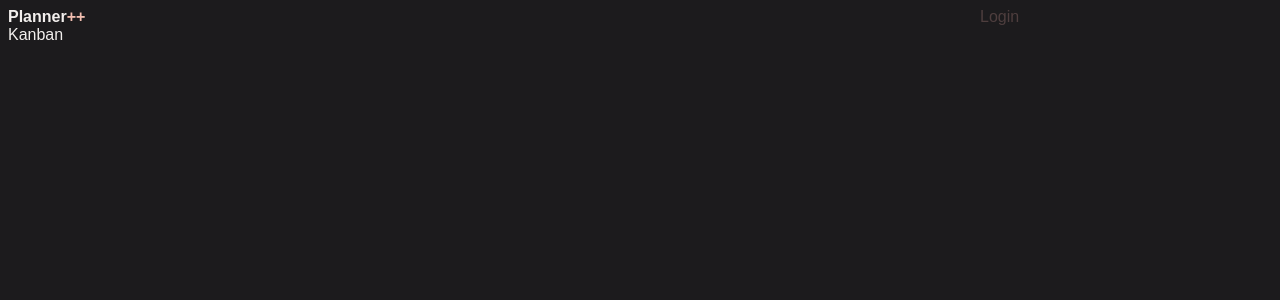
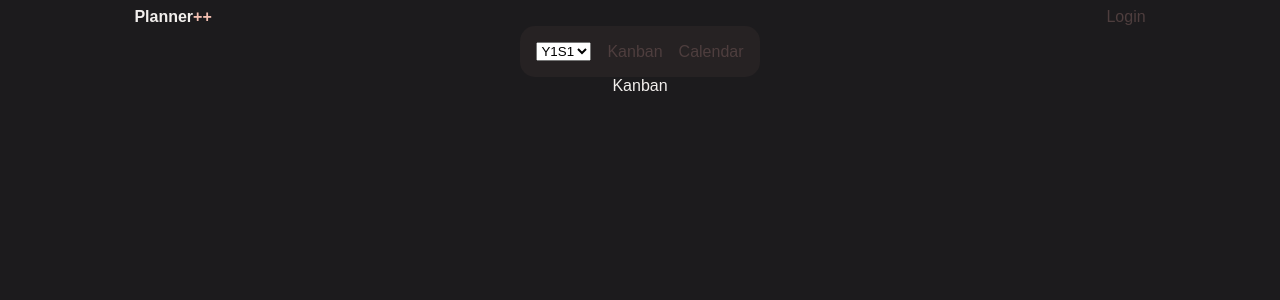
Before and after one commit to Airiinnn/plannerpp-app, a React (Create React App) app: page / in a window 1280 px wide. Shown: the top 300 px of the page. Built offline with nearby package versions, Linux system fonts and the light colour scheme.

Commit message:
Navbar layout

```diff
--- a/src/App.tsx
+++ b/src/App.tsx
@@ -2,13 +2,16 @@ import React from "react";
 import { BrowserRouter as Router, Routes, Route } from "react-router-dom";
 
 import Header from "./containers/Header/Header";
+import Navbar from "./containers/Navbar/Navbar";
 import Kanban from "./views/Kanban/Kanban";
 import Calendar from "./views/Calendar/Calendar";
 
 function App() {
   return (
+    <div className="app">
       <Router>
         <Header />
+        <Navbar />
 
         <Routes>
           <Route path="/">
@@ -18,6 +21,7 @@ function App() {
           </Route>
         </Routes>
       </Router>
+    </div>
   );
 }
 
--- /dev/null
+++ b/src/components/NavbarLink/NavbarLink.tsx
@@ -0,0 +1,15 @@
+import React from "react";
+import { Link } from "react-router-dom";
+
+import "./navbar-link.scss";
+import { NavbarLinkProps } from "../../types";
+
+function NavbarLink({ text, redirectPath }: NavbarLinkProps) {
+  return (
+    <Link to={redirectPath}>
+      <h2 className="navbar-link__text">{text}</h2>
+    </Link>
+  );
+}
+
+export default NavbarLink;
--- /dev/null
+++ b/src/components/NavbarLink/navbar-link.scss
@@ -0,0 +1,5 @@
+@import "../../styles/variables";
+
+.navbar-link__text {
+  color: $sub-color;
+}
--- /dev/null
+++ b/src/containers/Navbar/Navbar.tsx
@@ -0,0 +1,19 @@
+import React from "react"
+
+import "./navbar.scss";
+import NavbarLink from "../../components/NavbarLink/NavbarLink";
+
+function Navbar() {
+  return (
+    <div className="navbar">
+      <select>
+        <option>Y1S1</option>
+      </select>
+
+      <NavbarLink text="Kanban" redirectPath="/kanban" />
+      <NavbarLink text="Calendar" redirectPath="/calendar" />
+    </div>
+  );
+}
+
+export default Navbar;
--- /dev/null
+++ b/src/containers/Navbar/navbar.scss
@@ -0,0 +1,12 @@
+@import "../../styles/variables";
+
+.navbar {
+  display: flex;
+  align-items: center;
+  justify-content: space-between;
+  gap: 1em;
+  background: $sub-alt-color;
+  border: none;
+  border-radius: 15px;
+  padding: 1em;
+}
--- a/src/styles/global.scss
+++ b/src/styles/global.scss
@@ -5,11 +5,21 @@
   scroll-behavior: smooth;
 }
 
-h1, h2, h3, h4, h5, h6, p, a {
+h1, h2, h3, h4, h5, h6, p {
   all: unset;
   color: $text-color;
+}
+
+a {
+  text-decoration: none;
 }
 
 body {
   background: $bg-color;
 }
+
+.app {
+  display: flex;
+  flex-direction: column;
+  align-items: center;
+}
--- /dev/null
+++ b/src/types/index.ts
@@ -0,0 +1,4 @@
+export interface NavbarLinkProps {
+  text: string,
+  redirectPath: string
+}
```
Lines whose indentation alone changed are shown as unchanged.
